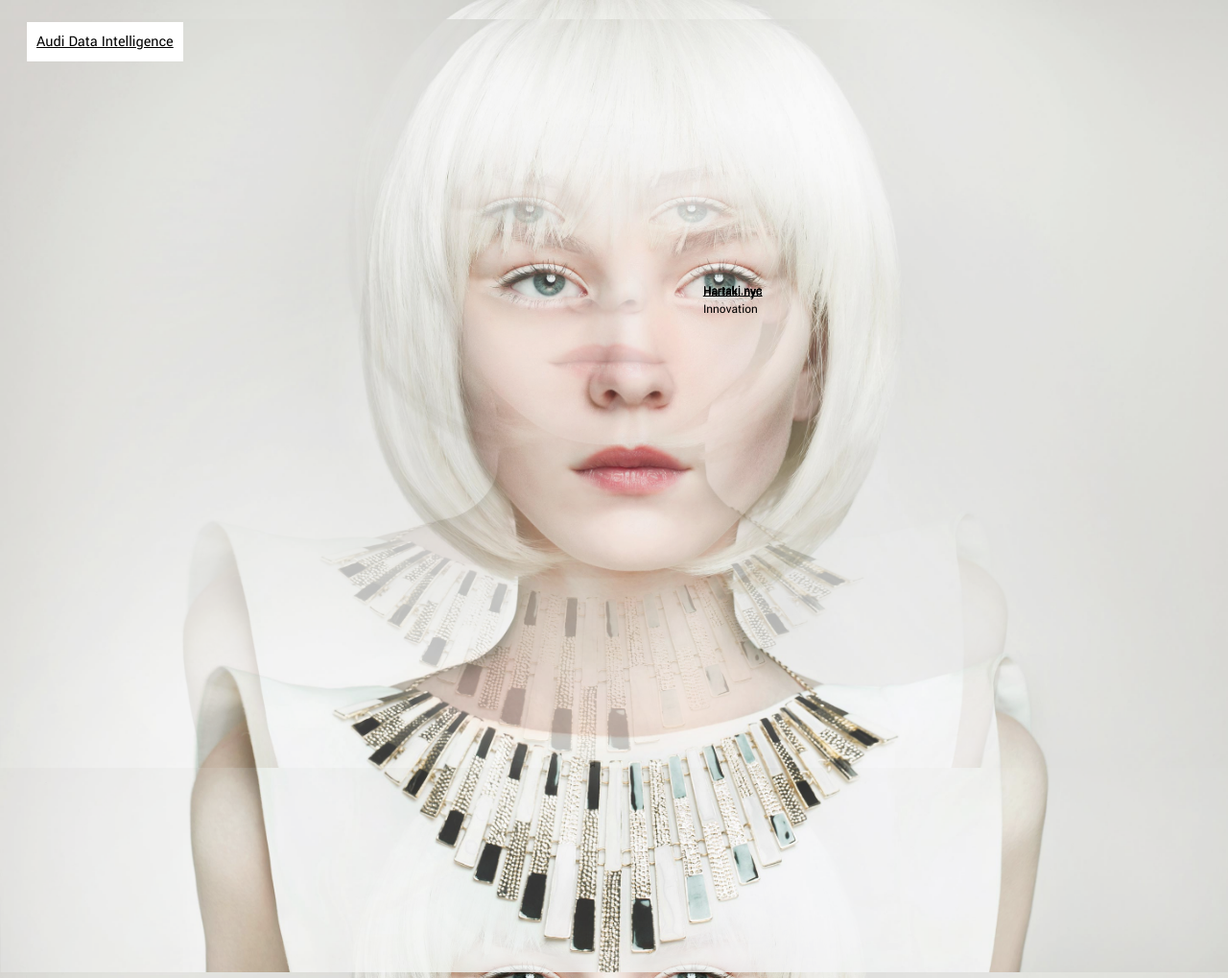
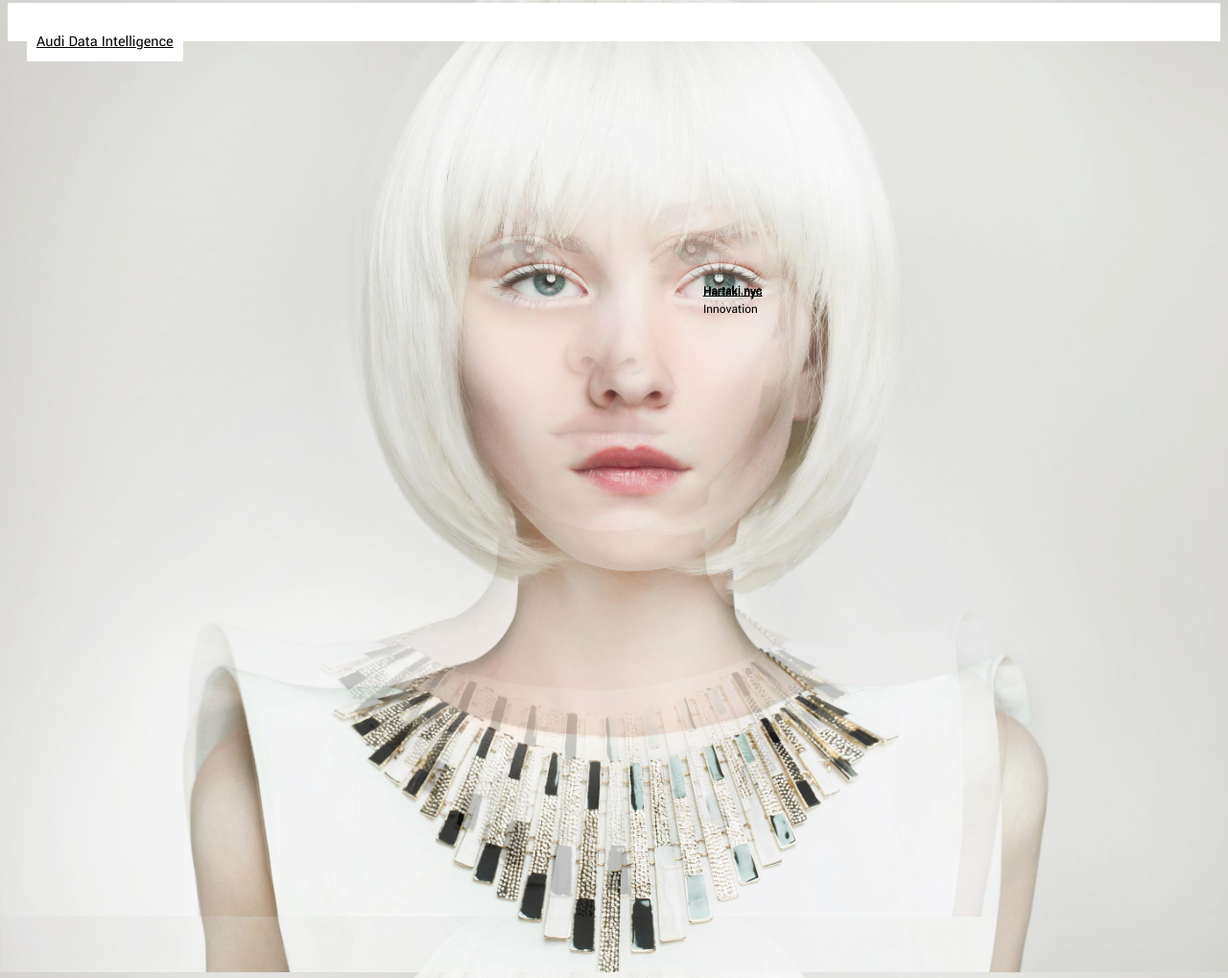
Before and after one commit to Hartaki/hartaki.github.io, a PHP site: page / in a window 1280 px wide; the page is wider, and only the part inside the window is pictured. Shown: that part at 96% size. Run offline with PHP 8.4, Linux system fonts and the light colour scheme.

Commit message:
background image

```diff
--- a/hartaki.css
+++ b/hartaki.css
@@ -1,12 +1,23 @@
+html {
+  background: url('../img/AdobeStock_81190179.jpeg') no-repeat center center fixed;
+  -webkit-background-size: cover;
+  -moz-background-size: cover;
+  -o-background-size: cover;
+  background-size: cover;
+}
+
 body {
   font-family: 'Yantramanav', sans-serif;
   padding: 20px;  /* background-image: url('../img/pattern1.png'); */
-  background-image: url('../img/AdobeStock_81190179.jpeg');
+  /* background-image: url('../img/AdobeStock_81190179.jpeg'); */
   background-repeat: no-repeat;
   background-attachment: fixed;
   background-size: 100%;
   background-position: top;
 }
+
+
+
 #img-div {
   position: absolute;
   top: 0;
```
